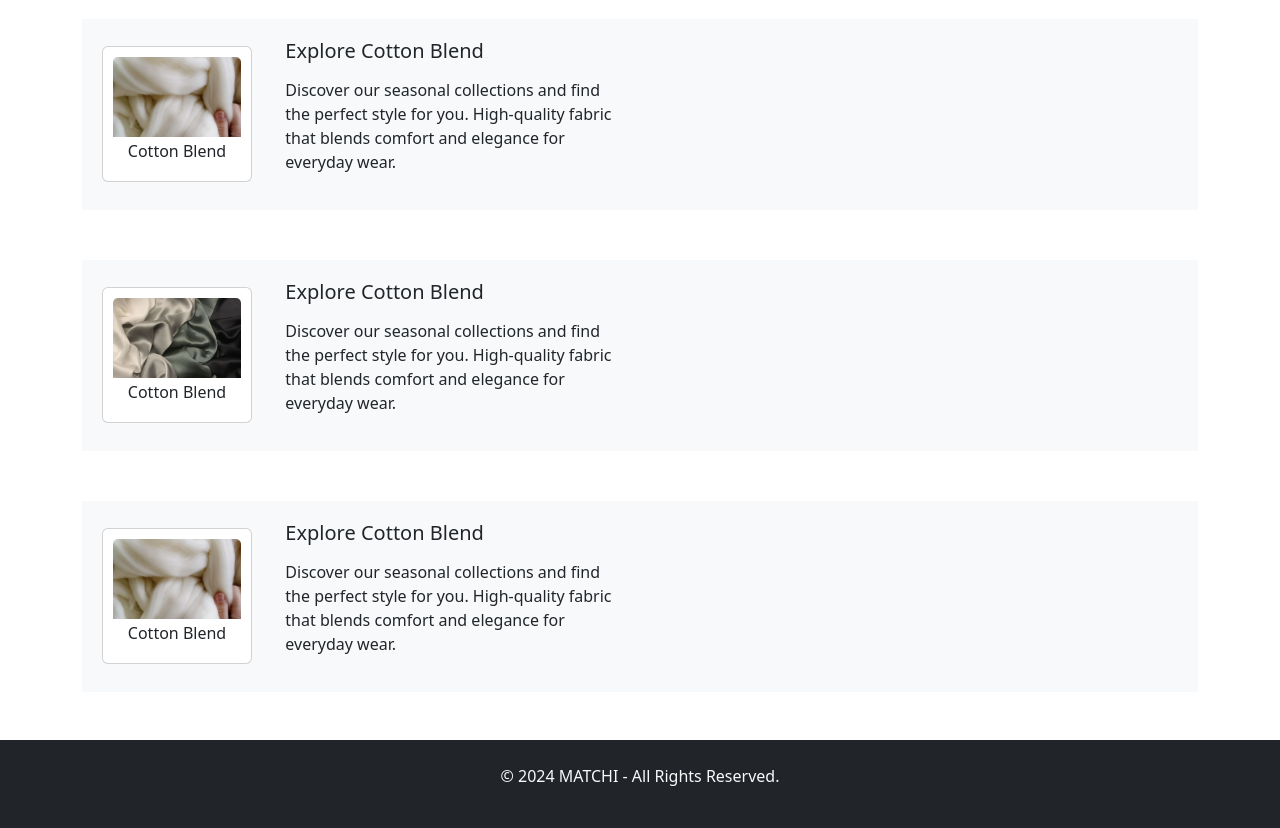
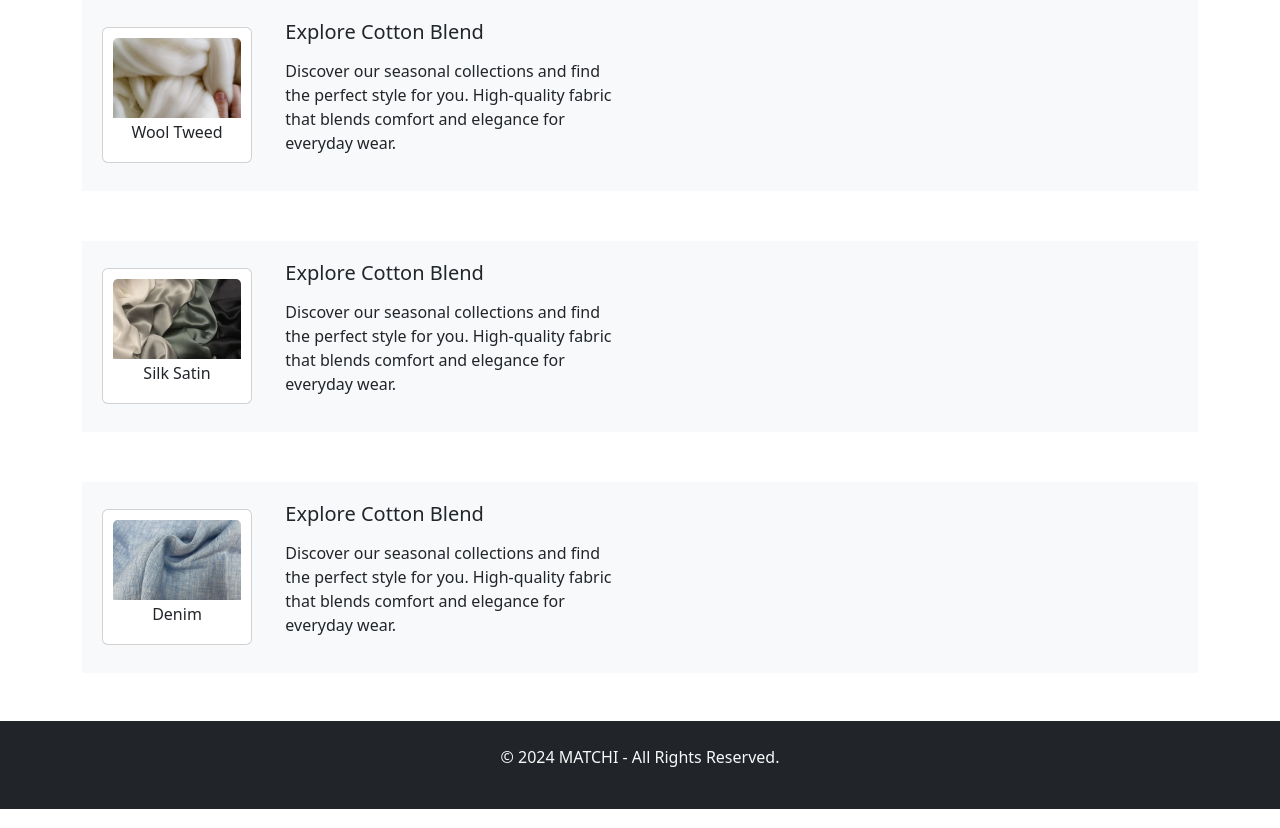
Before and after one commit to brendaabgl/MATCHI, a plain HTML site: page public/views/fabrev/fabric_reviews.html in a window 1280 px wide. Shown: the part 1440-2268 px from the top of the page. Drawn offline with nearby package versions, Linux system fonts and the light colour scheme.

Commit message:
update fabric page

```diff
--- a/public/views/fabrev/fabric_reviews.html
+++ b/public/views/fabrev/fabric_reviews.html
@@ -113,7 +113,7 @@
                     <div class="card-body text-center">
                         <h5 class="card-title">Cotton Blend</h5>
                         <div style="display: flex; justify-content: center; align-items: center; height: 55px;">
-                            <a href="#" class="btn btn-outline-dark" style="margin: 0px 18px -35px 20px;">Fabric</a>
+                            <a href="#sejarahCotton" class="btn btn-outline-dark" style="margin: 0px 18px -35px 20px;">Fabric</a>
                             <a href="#" class="btn btn-outline-dark" style="margin: 0px 18px -35px 20px;">Care</a>
                         </div>
                     </div>
@@ -162,7 +162,7 @@
     </div>
 
     <!-- Main Content -->
-     <main class="Cotton Blend container my-5">
+     <main class="Cotton Blend container my-5" id="sejarahCotton">
         <!-- Section: Cotton Blend Description -->
         <section style="margin-bottom: 0px; margin-top: 100px; background-color: #e6e6e6; padding: 100px;">
             <div class="row align-items-center">
@@ -179,13 +179,13 @@
                 </div>
                 <div class="col-md-9">
                     <h2 style=" font-family: 'Times New Roman', serif; font-size: 2rem; font-weight: bold; margin-bottom: 5px;">The History of Cotton</h2>
-                    <p style=" font-family: 'Times New Roman', serif; color: #0e3b1e; font-size: 1rem; margin-bottom: 20px;">www.cotton.org/history</p>
+                    <a href="https://en.wikipedia.org/wiki/History_of_cotton" style=" font-family: 'Times New Roman', serif; color: #0e3b1e; font-size: 1rem; margin-bottom: 20px;">reference: www.cotton.org/history</a>
                     <p style="font-family: 'Times New Roman', serif;">Cotton Blend is a type of fabric that combines natural cotton with synthetic materials like polyester, rayon, or spandex. This combination enhances the fabric’s properties, making it more versatile than pure cotton or synthetic materials alone. To understand the origin of Cotton Blend, it's essential to delve into the history of cotton and advancements in textile technology.</p>
                 </div>
                 <div class="container" style="text-align: center; padding: 50px;">
                     <!-- Timeline Navigation -->
                 <div class="timeline-control" style="display: flex; justify-content: center; align-items: center; margin-bottom: 20px;">
-    <div style="position: absolute; top: 151.5%; left: 50%; transform: translateX(-50%); height: 10px; width: 55%; background-color: #ffffff; z-index: 0;"></div>
+                    <div style="position: absolute; top: 148.5%; left: 50%; transform: translateX(-50%); height: 10px; width: 55%; background-color: #ffffff; z-index: 0;"></div>
                     <button id="prev-btn" style="background-color: #5e5a5a; color: #fff; border: none; border-radius: 50%; width: 40px; height: 40px; display: flex; align-items: center; justify-content: center; font-size: 1.2rem; margin-right: 20px; cursor: pointer;">&lt;</button>
                     <div class="timeline" style="display: flex; align-items: center; justify-content: space-between; position: relative; width: 80%; max-width: 800px;">
                         <div class="timeline-item" style="position: relative;">
@@ -222,12 +222,10 @@
                     <button id="next-btn" style="background-color: #5e5a5a; color: #fff; border: none; border-radius: 50%; width: 40px; height: 40px; display: flex; align-items: center; justify-content: center; font-size: 1.2rem; margin-left: 20px; cursor: pointer;">&gt;</button>
                 </div>
 
-
                 <!-- Timeline Content -->
                 <div class="timeline-content" style="margin-top: 40px;">
                     <h5 style=" font-family: 'Times New Roman', serif; font-size: 1.5rem; margin-bottom: 10px;">5000 SM</h5>
                     <p style="font-family: 'Times New Roman', serif; color: #000000; font-size: 1rem;">Penggunaan kapas pertama kali di Lembah Sungai Indus dan Peru.</p>
-            </div>
                 </div>
 
                 <script>
@@ -282,18 +280,19 @@
 
                     updateTimeline();
                 </script>
+            </div>
         </section>
-
+        <!-- Section: Cotton Blend Description -->
         <section style="margin-bottom: 30px; margin-top: 50px; background-color: #f8f9fa; padding: 20px;">
             <div class="row align-items-center">
                 <div class="col-md-2">
                     <div class="card" style="padding: 10px; max-width: 150px;">
                         <img src="/public/images/wool1.jpeg"
                              class="card-img-top"
-                             alt="Cotton Blend Collection"
+                             alt="Wool Tweed"
                              style="height: 80px; width: 100%; object-fit: cover;">
                         <div class="card-body" style="text-align: center; padding: 5px;">
-                            <h6 class="card-title" style="margin-bottom: 5px;">Cotton Blend</h6>
+                            <h6 class="card-title" style="margin-bottom: 5px;">Wool Tweed</h6>
                         </div>
                     </div>
                 </div>
@@ -303,7 +302,7 @@
                 </div>
             </div>
         </section>
-
+         <!-- Section: Cotton Blend Description -->
         <section style="margin-bottom: 30px; margin-top: 50px; background-color: #f8f9fa; padding: 20px;">
             <div class="row align-items-center">
                 <div class="col-md-2">
@@ -313,7 +312,7 @@
                              alt="Cotton Blend Collection"
                              style="height: 80px; width: 100%; object-fit: cover;">
                         <div class="card-body" style="text-align: center; padding: 5px;">
-                            <h6 class="card-title" style="margin-bottom: 5px;">Cotton Blend</h6>
+                            <h6 class="card-title" style="margin-bottom: 5px;">Silk Satin</h6>
                         </div>
                     </div>
                 </div>
@@ -323,17 +322,17 @@
                 </div>
             </div>
         </section>
-
+         <!-- Section: Cotton Blend Description -->
         <section style="margin-bottom: 30px; margin-top: 50px; background-color: #f8f9fa; padding: 20px;">
             <div class="row align-items-center">
                 <div class="col-md-2">
                     <div class="card" style="padding: 10px; max-width: 150px;">
-                        <img src="/public/images/wool1.jpeg"
+                        <img src="/public/images/jeans1.jpeg"
                              class="card-img-top"
                              alt="Cotton Blend Collection"
                              style="height: 80px; width: 100%; object-fit: cover;">
                         <div class="card-body" style="text-align: center; padding: 5px;">
-                            <h6 class="card-title" style="margin-bottom: 5px;">Cotton Blend</h6>
+                            <h6 class="card-title" style="margin-bottom: 5px;">Denim</h6>
                         </div>
                     </div>
                 </div>
```
Lines whose indentation alone changed are shown as unchanged.
